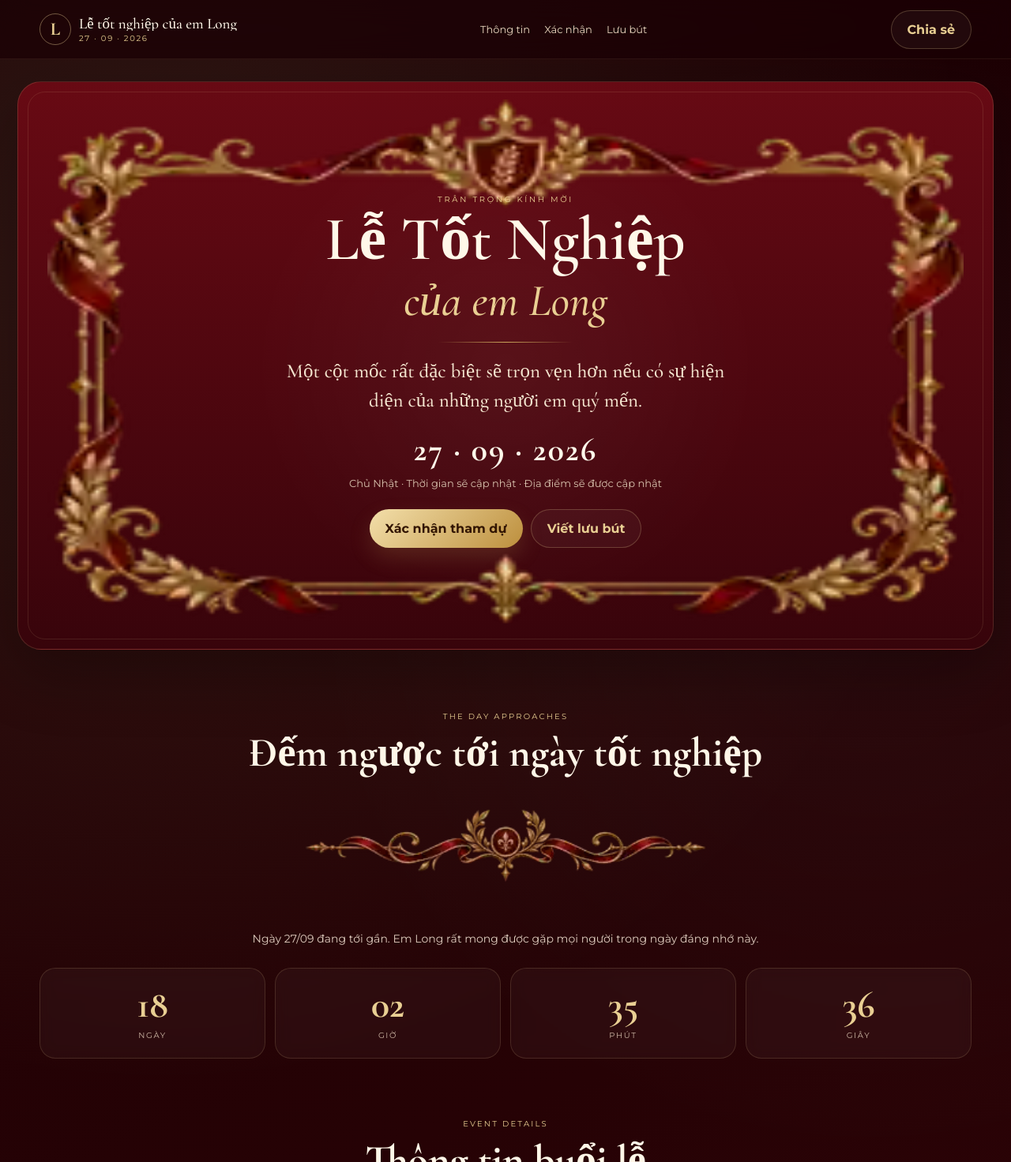
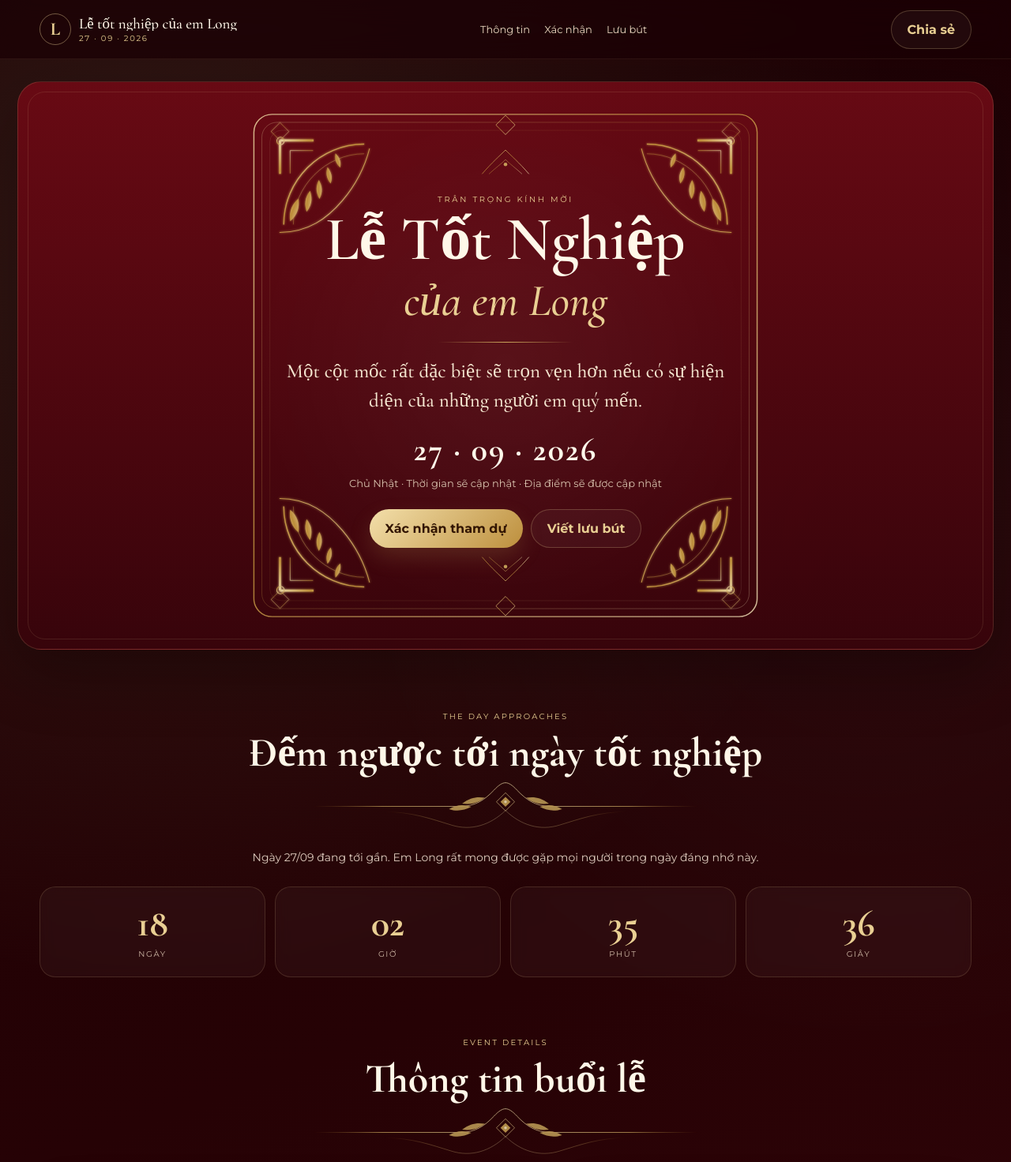
Before and after one commit to longnt27/graduation-landing, a website: page index.html in a window 1280 px wide. Shown: the top 1472 px of the page at 79% size. Drawn offline with nearby package versions, Linux system fonts and the light colour scheme; no server answers.

Commit message:
fix: use sharp vector ornaments

```diff
--- a/index.html
+++ b/index.html
@@ -37,8 +37,8 @@
     <section class="hero" id="home">
       <div class="container">
         <div class="invitation-stage">
-          <img class="frame frame-tablet" src="/assets/frame-tablet.webp" alt="" aria-hidden="true">
-          <img class="frame frame-mobile" src="/assets/frame-mobile.webp" alt="" aria-hidden="true">
+          <img class="frame frame-tablet" src="/assets/frame.svg" alt="" aria-hidden="true">
+          <img class="frame frame-mobile" src="/assets/frame.svg" alt="" aria-hidden="true">
 
           <div class="invitation-copy">
             <div class="kicker">Trân trọng kính mời</div>
@@ -62,7 +62,7 @@
         <div class="section-head">
           <div class="section-kicker">The day approaches</div>
           <h2 class="section-title">Đếm ngược tới ngày tốt nghiệp</h2>
-          <img class="ornament" src="/assets/divider.webp" alt="" aria-hidden="true">
+          <img class="ornament" src="/assets/divider.svg" alt="" aria-hidden="true">
           <p class="section-desc">Ngày 27/09 đang tới gần. Em Long rất mong được gặp mọi người trong ngày đáng nhớ này.</p>
         </div>
         <div class="countdown-grid">
@@ -79,7 +79,7 @@
         <div class="section-head">
           <div class="section-kicker">Event details</div>
           <h2 class="section-title">Thông tin buổi lễ</h2>
-          <img class="ornament" src="/assets/divider.webp" alt="" aria-hidden="true">
+          <img class="ornament" src="/assets/divider.svg" alt="" aria-hidden="true">
         </div>
 
         <div class="info-grid">
@@ -123,7 +123,7 @@
         <div class="section-head">
           <div class="section-kicker">R.S.V.P.</div>
           <h2 class="section-title">Xác nhận tham dự</h2>
-          <img class="ornament" src="/assets/divider.webp" alt="" aria-hidden="true">
+          <img class="ornament" src="/assets/divider.svg" alt="" aria-hidden="true">
           <p class="section-desc">Cho em Long biết mọi người có thể tới không và dự kiến sẽ có mặt lúc mấy giờ nhé.</p>
         </div>
 
@@ -212,7 +212,7 @@
         <div class="section-head">
           <div class="section-kicker">Guestbook</div>
           <h2 class="section-title">Lưu bút cho em Long</h2>
-          <img class="ornament" src="/assets/divider.webp" alt="" aria-hidden="true">
+          <img class="ornament" src="/assets/divider.svg" alt="" aria-hidden="true">
           <p class="section-desc">Để lại một lời chúc, một kỷ niệm, hoặc vài dòng em Long có thể đọc lại sau ngày tốt nghiệp.</p>
         </div>
 
```
